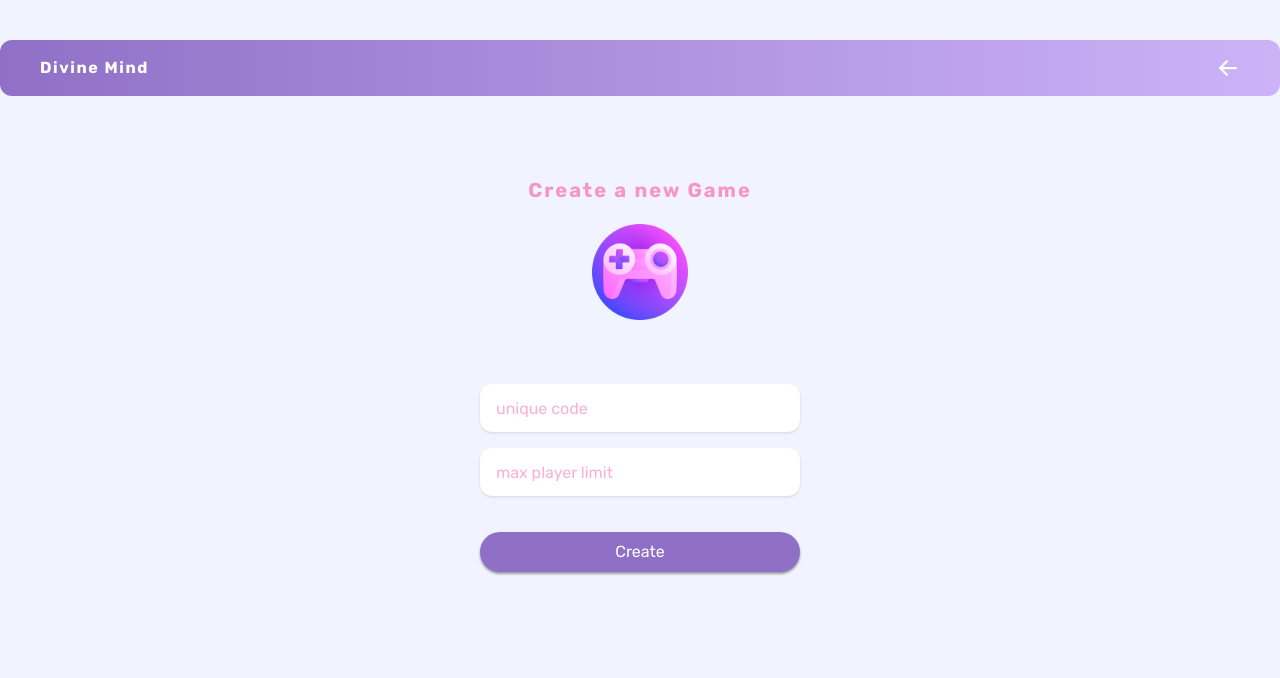
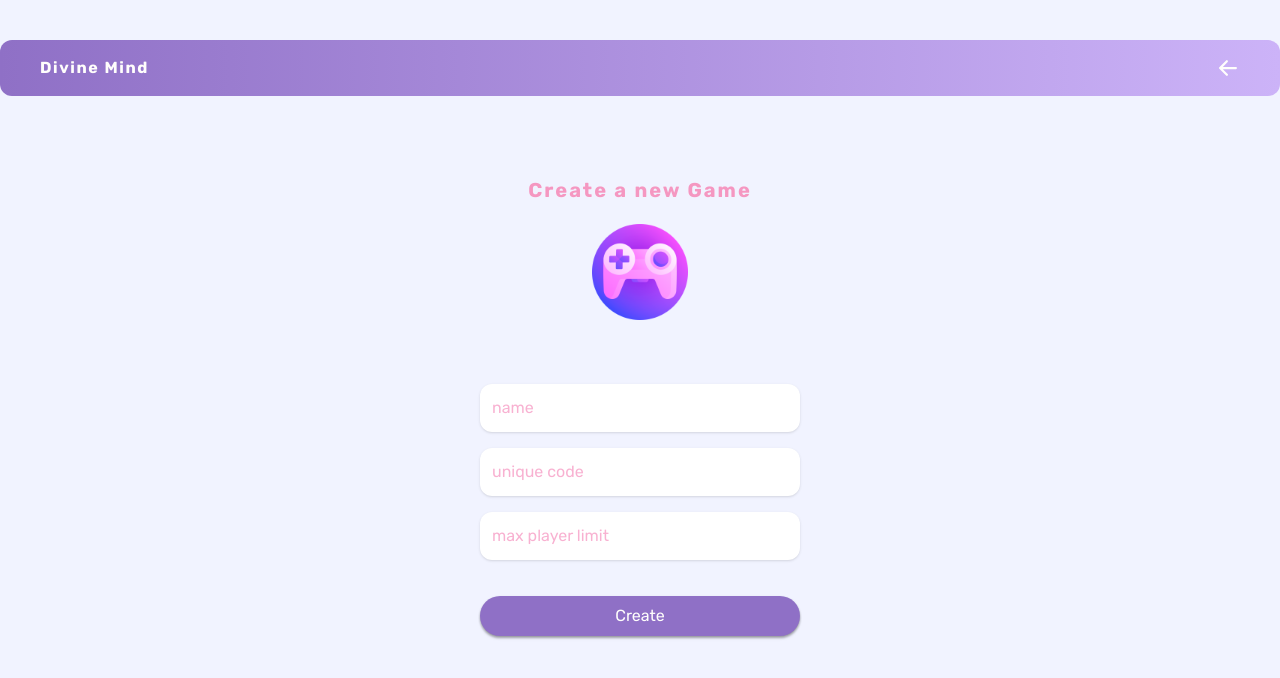
Before and after one commit to MahsinSaifullah/divind-mind-web, a React (Vite) app: page / in a window 1280 px wide. Shown: the top 678 px of the page. Built offline with nearby package versions, Linux system fonts and the light colour scheme.

Commit message:
feat: add input component

```diff
--- /dev/null
+++ b/src/components/Input.tsx
@@ -0,0 +1,28 @@
+import * as React from 'react';
+import { twMerge } from 'tailwind-merge';
+
+interface InputProps {
+  type?: string;
+  name?: string;
+  placeholder?: string;
+  className?: string;
+}
+
+export const Input: React.FC<InputProps> = ({
+  className,
+  type = 'text',
+  name = '',
+  placeholder = '',
+}) => {
+  return (
+    <input
+      type={type}
+      name={name}
+      className={twMerge(
+        'w-full shadow p-3 rounded-xl font-rubik text-brightPink focus:outline-none focus:border-brightPink focus:border-2 placeholder-brightPink placeholder-opacity-75',
+        className
+      )}
+      placeholder={placeholder}
+    />
+  );
+};
--- a/src/components/index.ts
+++ b/src/components/index.ts
@@ -12,3 +12,4 @@ export * from './Card';
 export * from './P';
 export * from './H2';
 export * from './BackNavButton';
+export * from './Input';
--- a/src/pages/createGame/Form.tsx
+++ b/src/pages/createGame/Form.tsx
@@ -1,25 +1,27 @@
 import { twMerge } from 'tailwind-merge';
 
-import { Button } from 'components';
+import { Button, Input } from 'components';
 
 export const Form = () => {
   return (
     <form className="w-full flex justify-center items-center flex-col mt-16 gap-4">
-      <input
+      <Input
+        type="text"
+        name="name"
+        placeholder="name"
+        className="w-1/2 md:w-1/4"
+      />
+      <Input
         type="text"
         name="code"
-        className={twMerge(
-          'w-1/2 md:w-1/4 h-12 shadow p-4 rounded-xl font-rubik text-brightPink focus:outline-none focus:border-brightPink focus:border-2 placeholder-brightPink placeholder-opacity-75'
-        )}
         placeholder="unique code"
+        className="w-1/2 md:w-1/4"
       />
-      <input
+      <Input
         type="number"
-        name="code"
-        className={twMerge(
-          'w-1/2 md:w-1/4 h-12 shadow p-4 rounded-xl font-rubik text-brightPink focus:outline-none focus:border-brightPink focus:border-2 placeholder-brightPink placeholder-opacity-75'
-        )}
+        name="maxPlayerLimit"
         placeholder="max player limit"
+        className="w-1/2 md:w-1/4"
       />
       <Button
         className="bg-darkPurple text-customWhite hover:bg-softPurple min-w-0 w-1/2 md:w-1/4 mt-5"
```
